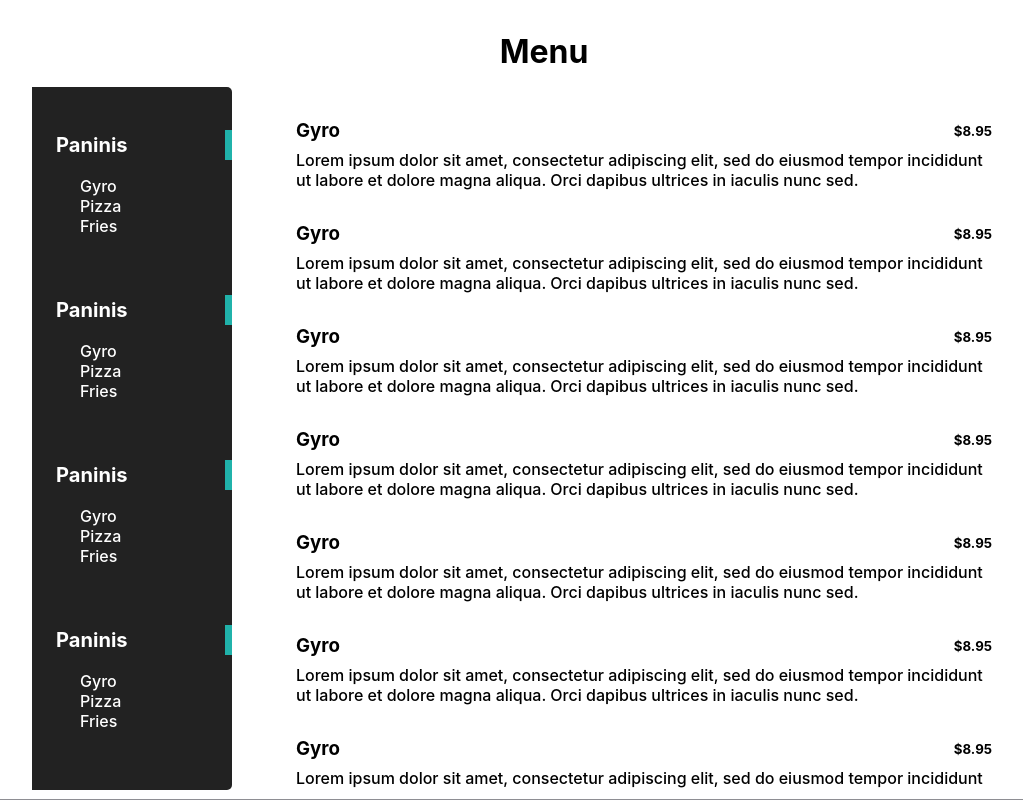
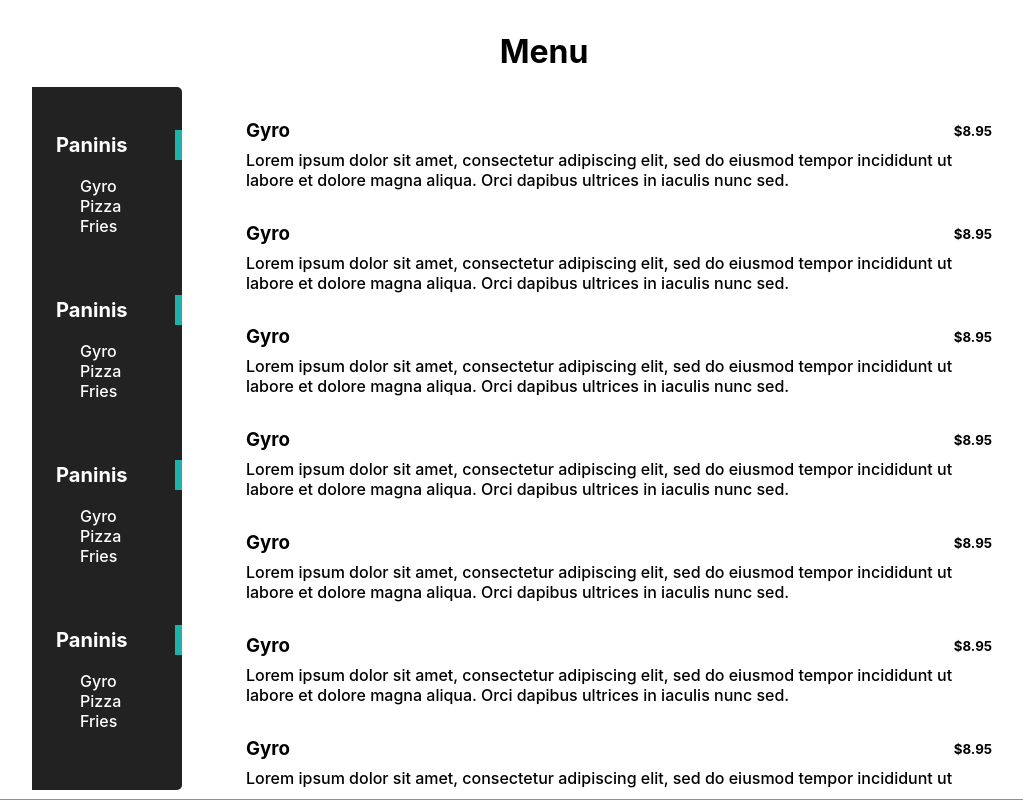
Before and after one commit to jaredm22/JJ-Cafe, a Next.js app: page /Menu in a window 1280 px wide. Shown: the whole page, without its empty margins (96-1119 px from the left). Built offline with nearby package versions, Linux system fonts and the light colour scheme.

Commit message:
Change width of menu nav bar

```diff
--- a/styles/styles.scss
+++ b/styles/styles.scss
@@ -118,6 +118,15 @@ $dark-gray6: rgb(28, 28, 30);
     padding: 2rem 0;
     border-bottom: 1px solid $dark-gray1;
 
+    .menu-container {
+        height: 100%;
+        max-width: 1024px;
+        display: grid;
+        grid-template-columns: 150px auto;
+        margin: 0 auto;
+        padding: 1em 0;
+    }
+
     .menu-navigation-area {
         height: 100%;
         width: 100%;
@@ -128,7 +137,7 @@ $dark-gray6: rgb(28, 28, 30);
             background: rgb(34, 34, 34);
             border-radius: 0 5px 5px 0;
             height: 100%;
-            width: 200px;
+            width: 150px;
             display: flex;
             flex-direction: column;
             justify-content: space-evenly;
@@ -145,14 +154,7 @@ $dark-gray6: rgb(28, 28, 30);
         }
     }
 
-    .menu-container {
-        height: 100%;
-        max-width: 1024px;
-        display: grid;
-        grid-template-columns: 200px auto;
-        margin: 0 auto;
-        padding: 1em 0;
-    }
+
 
     .scroll-menu-area {
         height: 100%;
```
